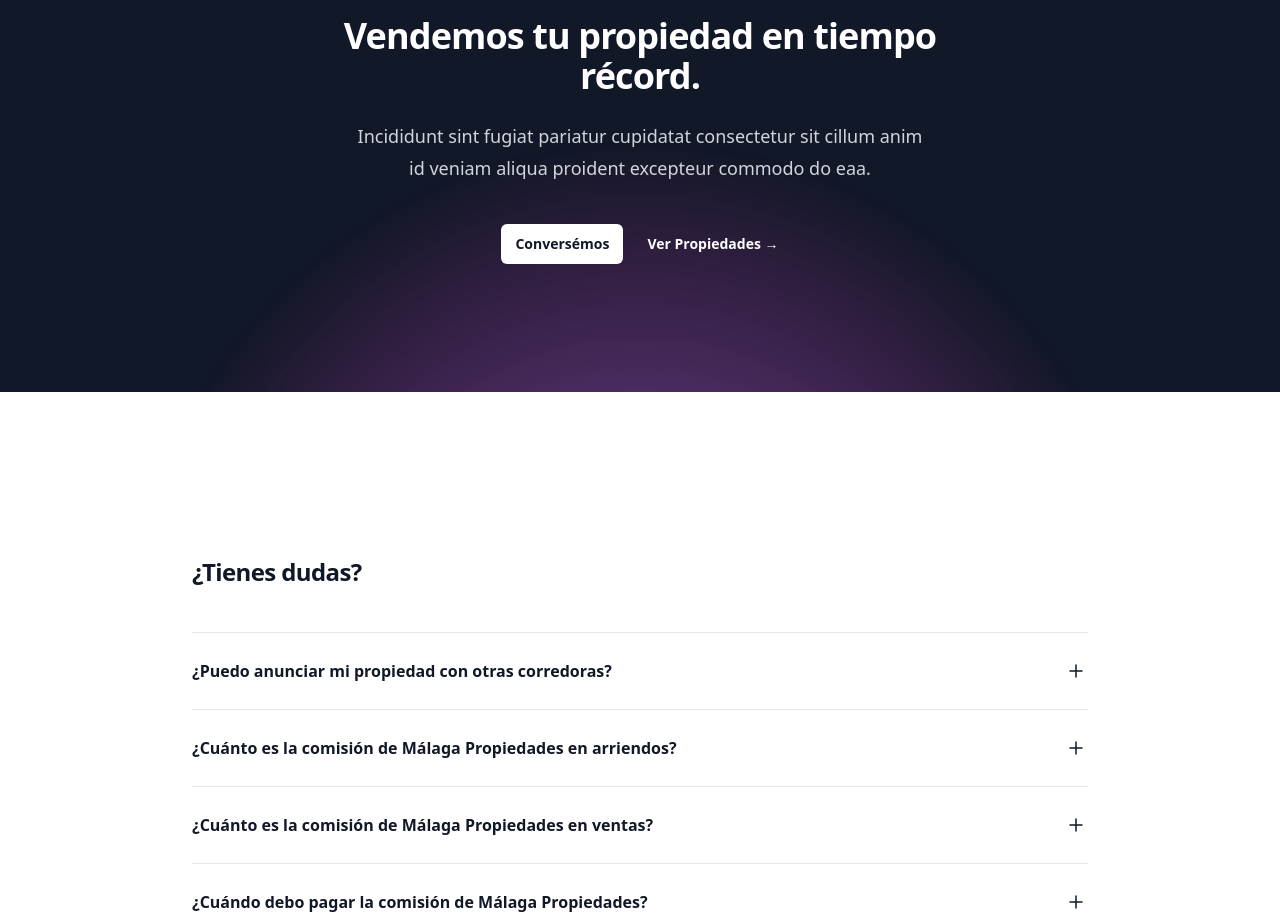
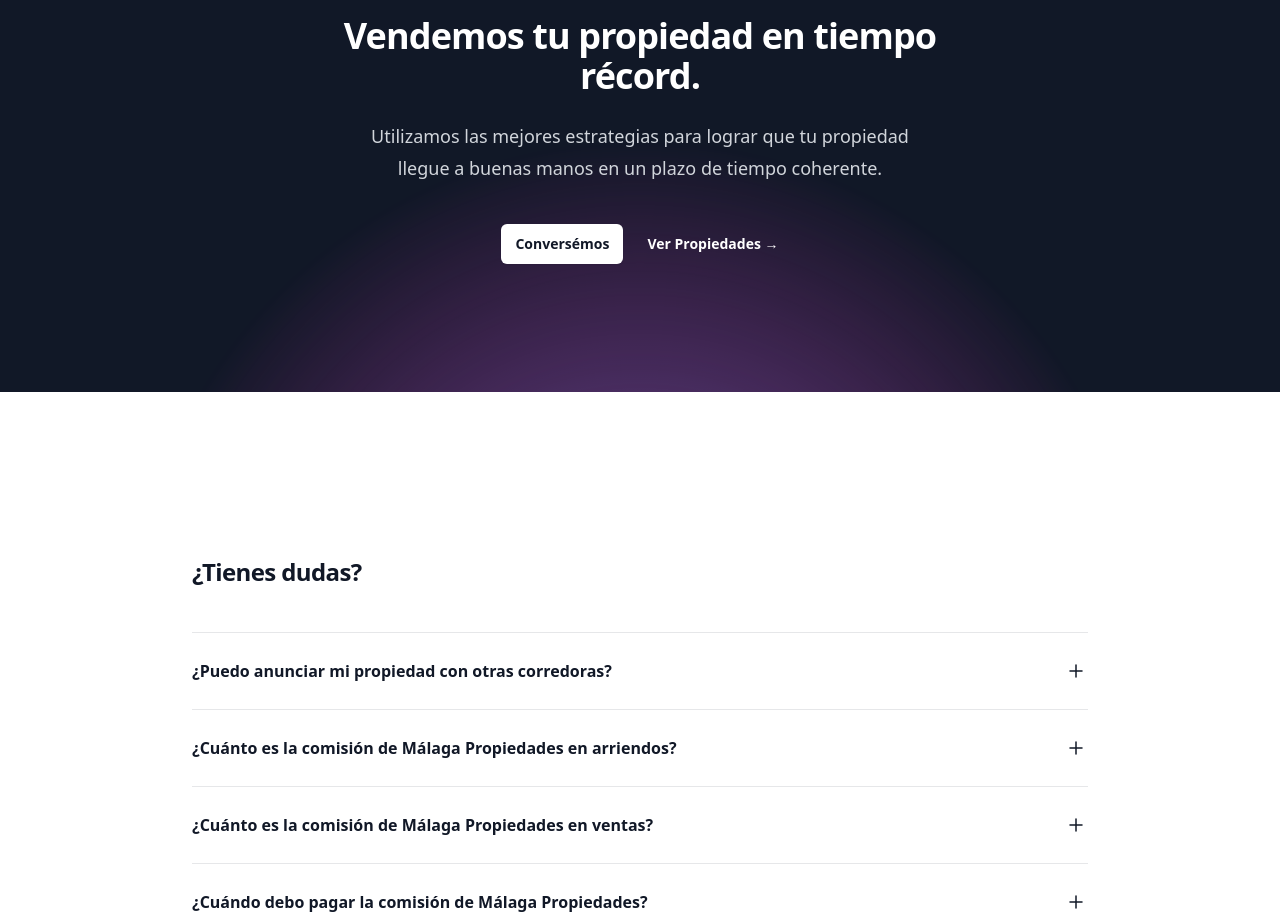
Before and after one commit to ecostabal/malaga-propiedades, a React (Vite) app: page / in a window 1280 px wide. Shown: the part 1040-1957 px from the top of the page. Built offline with nearby package versions, Linux system fonts and the light colour scheme; no server answers.

Commit message:
cambiotext

```diff
--- a/src/components/CTA.jsx
+++ b/src/components/CTA.jsx
@@ -11,8 +11,7 @@ export default function CTA() {
               Vendemos tu propiedad en tiempo récord.
             </h2>
             <p className="mx-auto mt-6 max-w-xl text-lg leading-8 text-gray-300">
-              Incididunt sint fugiat pariatur cupidatat consectetur sit cillum anim id veniam aliqua proident excepteur
-              commodo do eaa.
+              Utilizamos las mejores estrategias para lograr que tu propiedad llegue a buenas manos en un plazo de tiempo coherente.
             </p>
             <div className="mt-10 flex items-center justify-center gap-x-6">
               <NavLink to={RoutePaths.CONVERSEMOS}>
```
